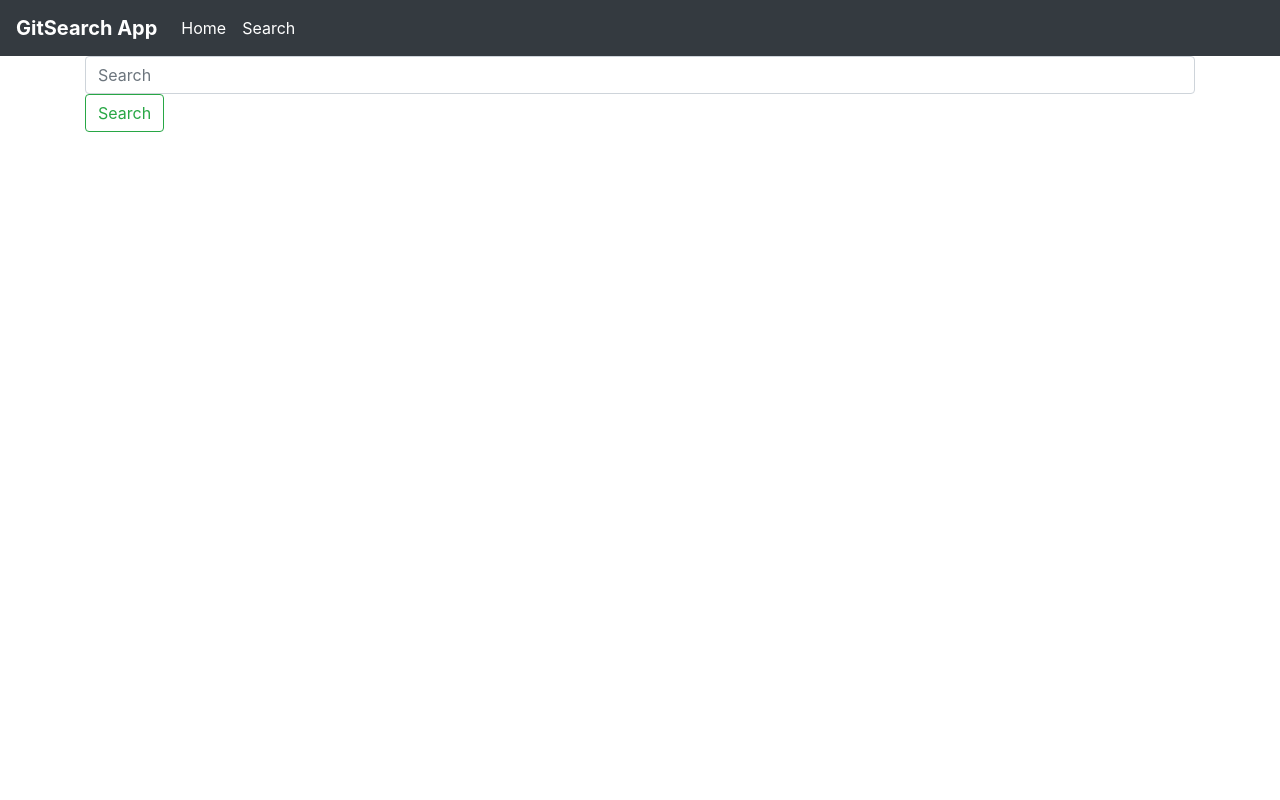
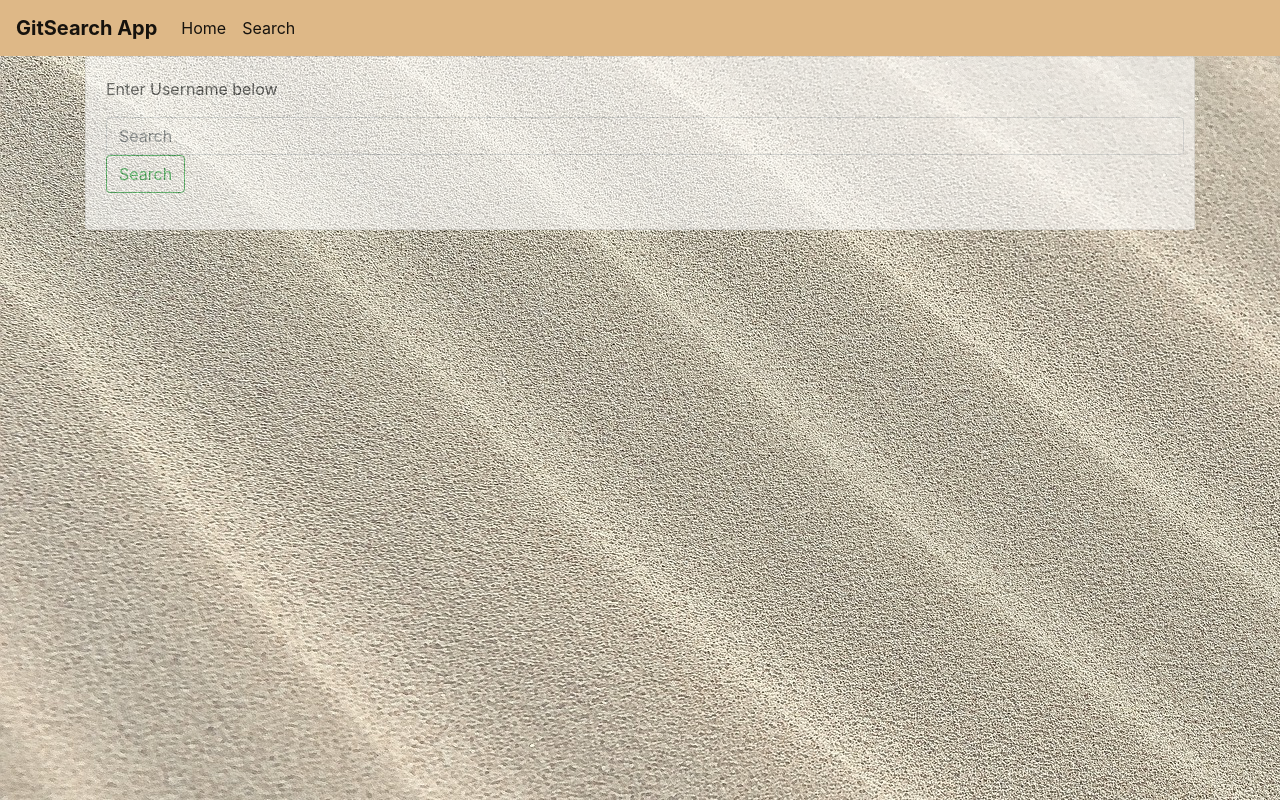
Before and after one commit to Ebay-droid/Gitssearch, an Angular app: page /search in a window 1280 px wide. Built offline with nearby package versions, Linux system fonts and the light colour scheme.

Commit message:
jumbotron opacity changed, background image set

```diff
--- a/src/app/home/home.component.css
+++ b/src/app/home/home.component.css
@@ -1,3 +1,4 @@
 .jumbotron{
   text-align: center;
+  opacity: 0.75;
 }
--- a/src/app/navbar/navbar.component.css
+++ b/src/app/navbar/navbar.component.css
@@ -0,0 +1,3 @@
+.navbar{
+  background-color: burlywood;
+}
--- a/src/app/navbar/navbar.component.html
+++ b/src/app/navbar/navbar.component.html
@@ -1,4 +1,4 @@
-<nav class="navbar navbar-expand-lg navbar-dark bg-dark">
+<nav class="navbar navbar-expand-lg navbar-light ">
   <a class="navbar-brand" routerLink= "home"><b>GitSearch App</b></a>
   <button class="navbar-toggler" type="button" data-toggle="collapse" data-target="#navbarNavAltMarkup" aria-controls="navbarNavAltMarkup" aria-expanded="false" aria-label="Toggle navigation">
     <span class="navbar-toggler-icon"></span>
--- a/src/app/result/result.component.css
+++ b/src/app/result/result.component.css
@@ -1,3 +1,5 @@
 .card{
   padding: 20px;
+  padding-right: 10px;
+  opacity: 60%;
 }
--- a/src/app/result/result.component.html
+++ b/src/app/result/result.component.html
@@ -1,5 +1,6 @@
 <div class="container  ">
-  <div>
+  <div class="card">
+    <p>Enter Username below</p>
     <form class="form-group" action="">
       <input class="form-control" type="text" placeholder="Search" [(ngModel)]="username" name="username" [(ngModel)]="username" (keyup)='findUser()'>
       <button class="btn btn-outline-success" (click)='findUser()'>Search</button>
--- a/src/styles.css
+++ b/src/styles.css
@@ -1,2 +1,6 @@
 /* You can add global styles to this file, and also import other style files */
-@import "~bootstrap/dist/css/bootstrap.css"
+@import "~bootstrap/dist/css/bootstrap.css";
+
+body{
+  background-image: url(../src/assets/sand-2005066_1920.jpg);
+}
```
Also changed, not shown: src/assets/sand-2005066_1920.jpg (added), src/assets/secret-3120483_1920.jpg (added).
